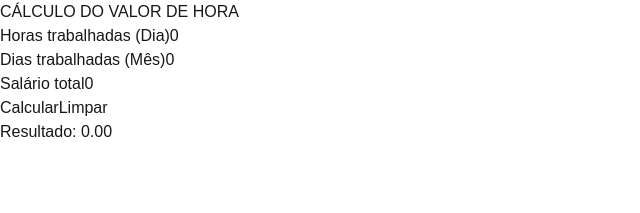
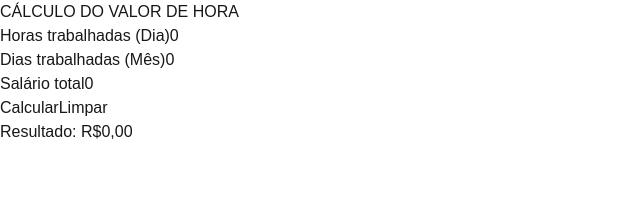
Before and after one commit to gazevedorp/my-hours-value, a Next.js app: page / in a window 1280 px wide. Shown: the top 213 px of the page, without its empty margins (0-640 px from the left). Built offline with nearby package versions, Linux system fonts and the light colour scheme.

Commit message:
chore: total value format improvement

```diff
--- a/src/pages/index.js
+++ b/src/pages/index.js
@@ -59,7 +59,7 @@ export default function Home() {
           </button>
         </div>
       </form>
-      <p>Resultado: <text className="text-blue-700 text-2xl">{hourValue.toFixed(2)}</text></p>
+      <p>Resultado: <text className="text-blue-700 text-2xl">R${hourValue.toFixed(2).replace(".", ",")}</text></p>
     </div>
   );
 }
```
